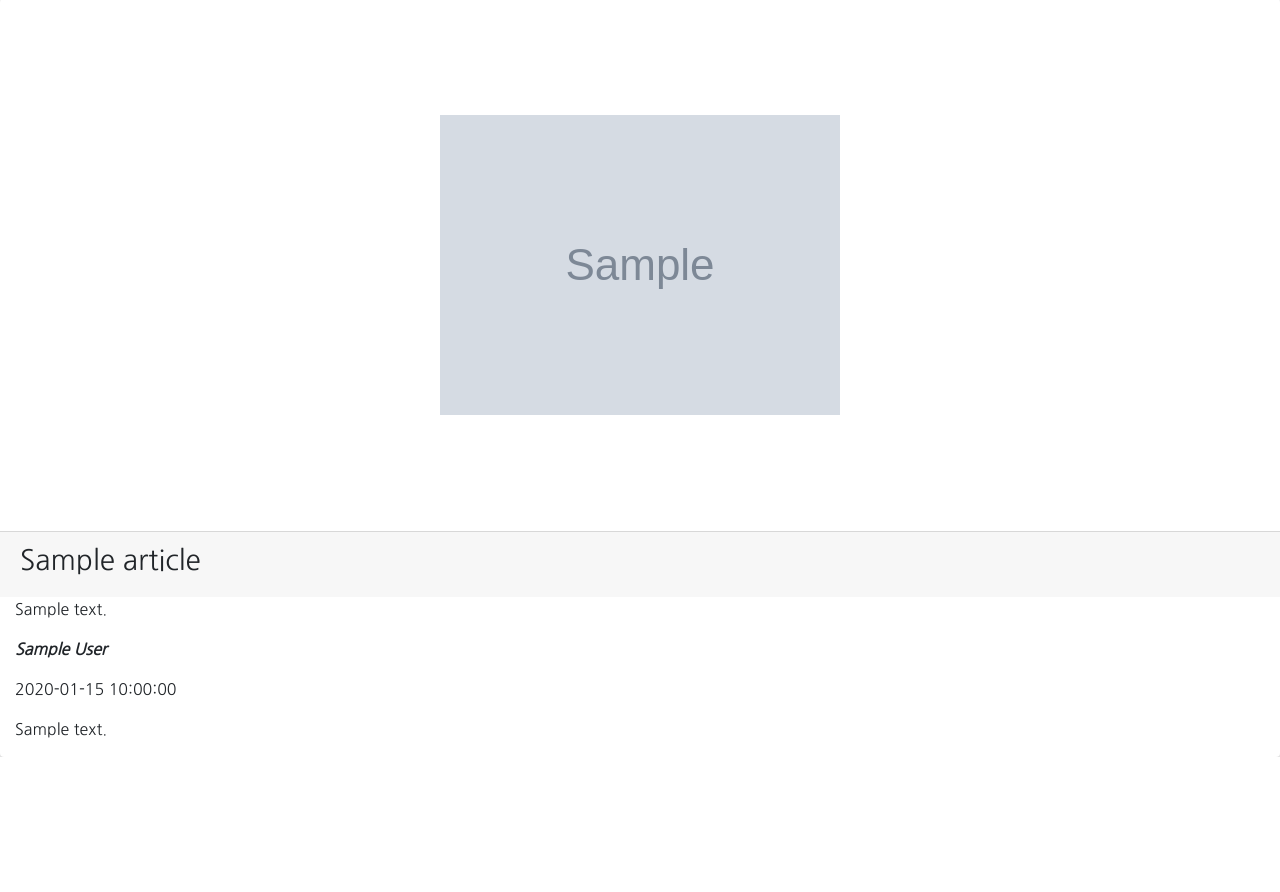
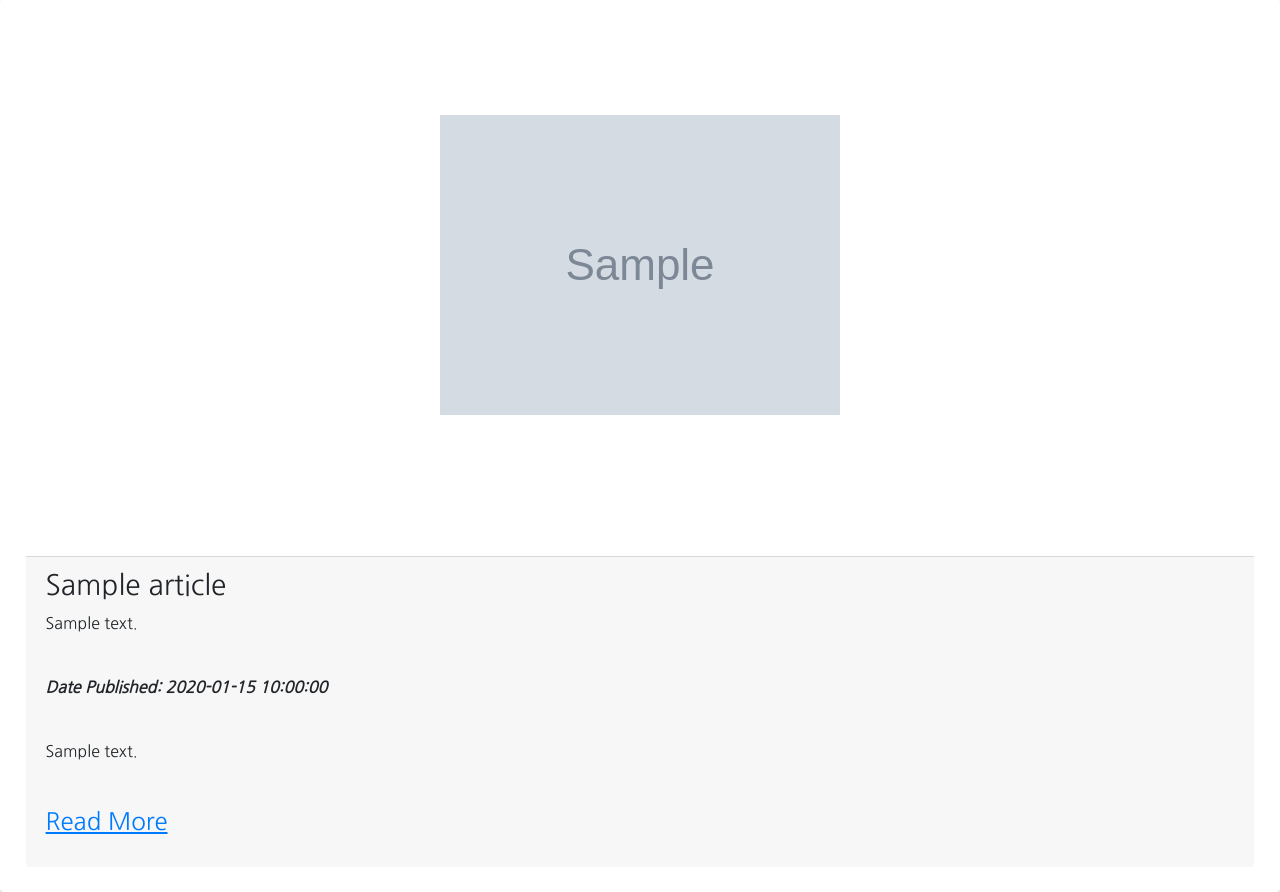
Before and after one commit to AisaJ/News_highlight, a Flask app: template app/templates/source.html in a window 1280 px wide. Shown: the part 335-1227 px from the top of the page. Before the commit the page ends 1092 px from the top, so only its background shows below. Run offline with Flask 2, Linux system fonts and the light colour scheme; the template is opened without the code that fills it: most values are stand-ins (such as "Sample title", 1, 10 or a date in 2020); grey boxes marked "Sample" are stand-in pictures; some libraries are stand-ins or nearby versions.

Commit message:
Styling changes to the articles display card details.

```diff
--- a/app/models.py
+++ b/app/models.py
@@ -16,7 +16,7 @@
   '''
   Articles class for defining Articles objects
   '''
-  def __init__(self,id, author,title,description,image,date,content):
+  def __init__(self,id, author,title,description,image,date,content,url):
     self.id = id
     self.author = author
     self.title = title
@@ -24,3 +24,4 @@
     self.image = image
     self.date = date
     self.content = content
+    self.url = url
--- a/app/requests.py
+++ b/app/requests.py
@@ -80,10 +80,11 @@
     title = article_item.get('title')
     description = article_item.get('description')
     image = article_item.get('urlToImage')
-    date = article_item.get('date')
+    date = article_item.get('publishedAt')
     content = article_item.get('content')
+    url = article_item.get('url')
 
     if image:
-      article_object = Articles (id,author,title,description,image,date, content)
+      article_object = Articles (id,author,title,description,image,date, content,url)
       articles_results.append(article_object)
   return articles_results
--- a/app/static/css/index.css
+++ b/app/static/css/index.css
@@ -14,3 +14,7 @@
 .cate{
   text-decoration: none;
 }
+.more{
+  font-size: 1.5em;
+  text-decoration: underline;
+}
--- a/app/templates/source.html
+++ b/app/templates/source.html
@@ -14,19 +14,17 @@
   <h2 style="text-align:center; font-weight:bold">TOP-HEADLINE: NEWS ARTICLES</h2>
   <div class="row card">
     {% for article in articles_list %}
-      <div class="col-xs-6 col-sm-6 col-md-12 col-lg-12 card-body imageUrl" style="background: url({{article.image}}) no-repeat center center; height: 30rem; width: auto; margin:2%">
+      <div class="card-body imageUrl" style="background: url({{article.image}}) no-repeat center center; height: 30rem; width: auto; margin:2%">
       </div>
-      <div class="card-footer">
-          <h3>{{article.title}}</h3>
+      <div class="card-footer" style="margin:2%">
+        <h3>{{article.title}}</h3>
+
+        <p class="desc">{{article.description}}</p><br>
+        <p class="date"><b><i>Date Published: {{article.date|truncate(13)}}</i></b></p><br>
+        <p class="content">{{article.content}}</p><br>
+        <a href="{{article.url}}" target="_blank"><p class="more">Read More</p></a>
       </div>
 
-      <div class="col-xs-6 col-sm-6 col-md-12 col-lg-12 article-details">
-        <p class="desc">{{article.description}}</p>
-        <p class="author"><b><i>{{article.author}}</i></b></p>
-        <p class="date">{{article.date}}</p>
-        <p class="content">{{article.content}}</p>
-
-      </div>
       {% endfor %}
   </div>
 </div>
```
